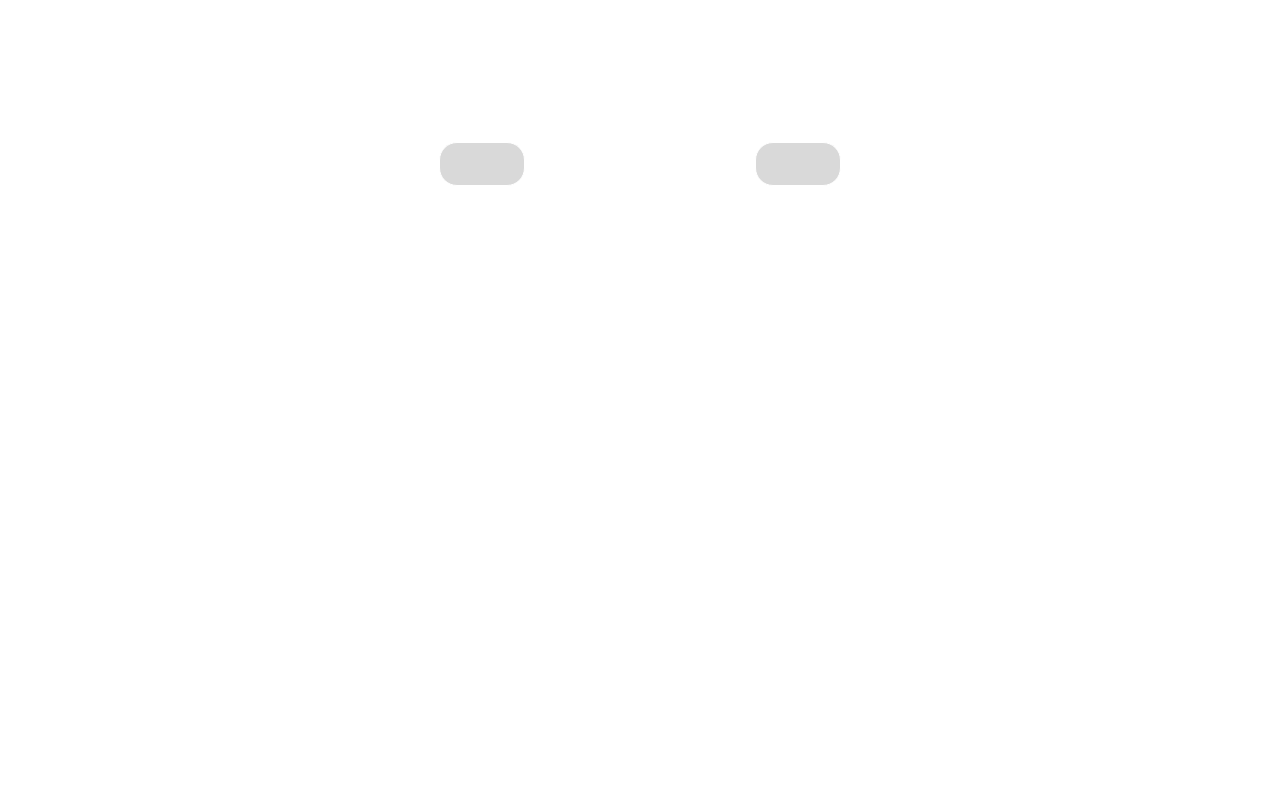
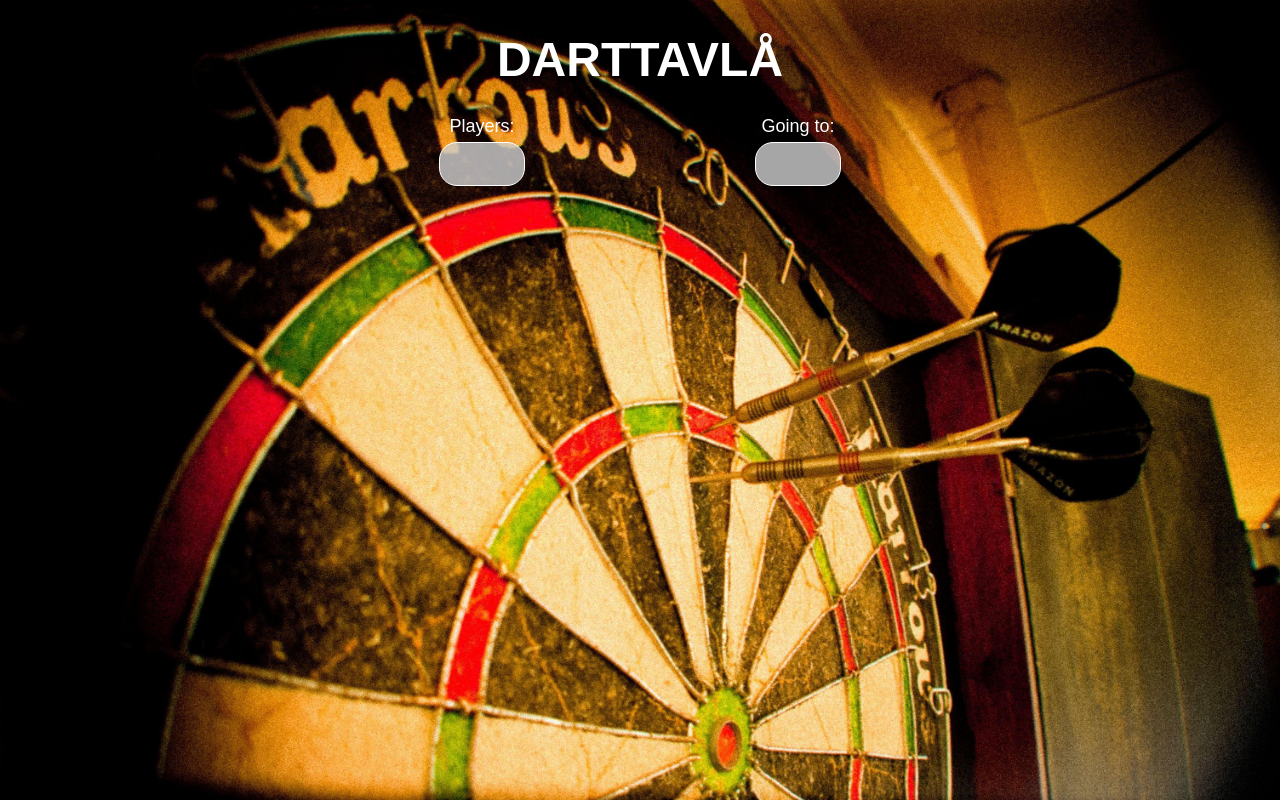
Before and after one commit to havardlandrak/dart, a plain HTML site: page index.html in a window 1280 px wide. Drawn offline with Linux system fonts and the light colour scheme.

Commit message:
reroute img in css

```diff
--- a/styles/main.css
+++ b/styles/main.css
@@ -1,6 +1,6 @@
 body {
     font-family: sans-serif;
-    background-image: url('img/dart.jpeg');
+    background-image: url('../img/dart.jpeg');
     background-position: center;
     background-repeat: no-repeat;
     background-attachment: fixed;
```
